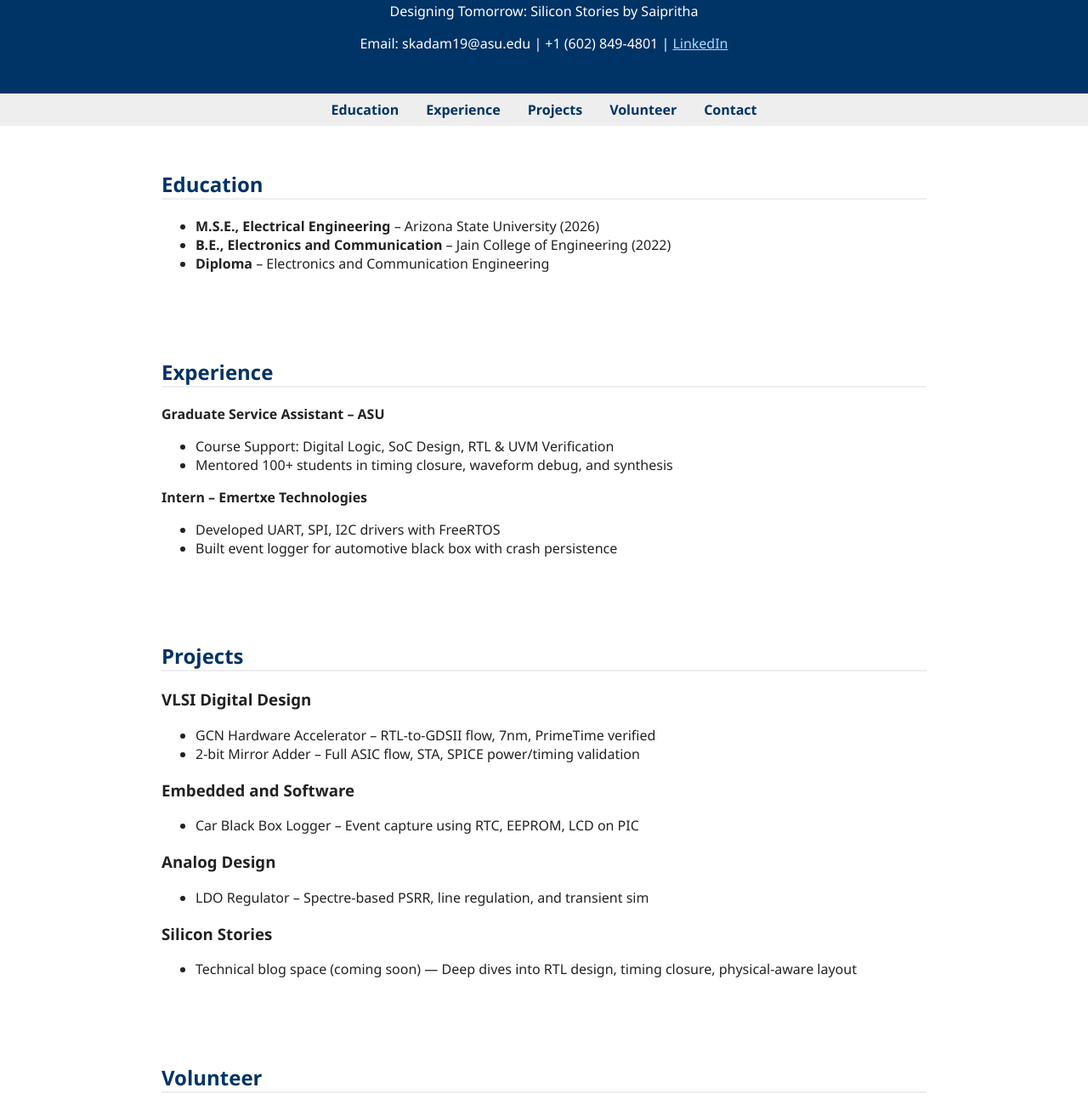
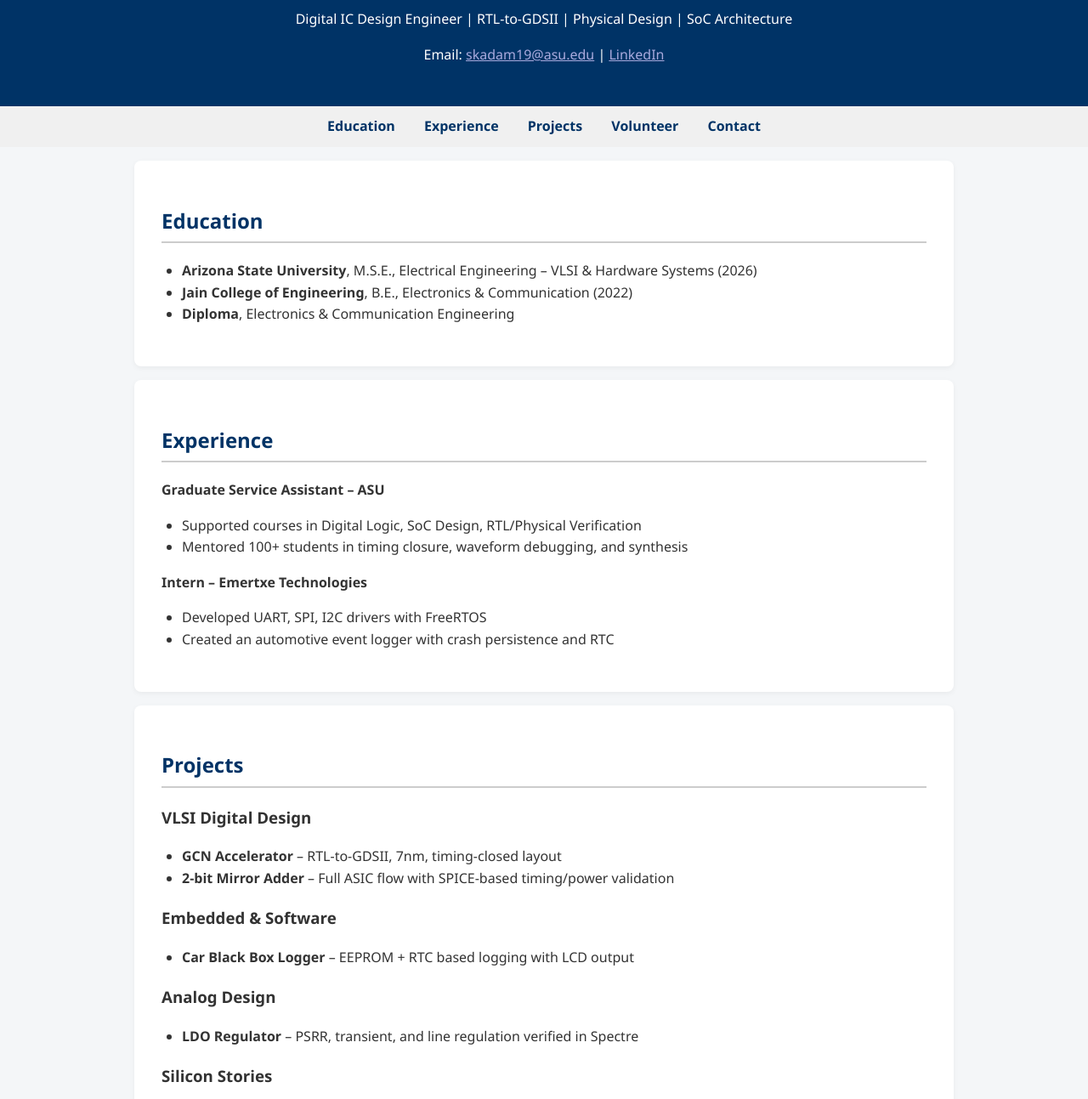
Before and after one commit to SAIPRITHA/saiprithakadam.github.io, a plain HTML site: page index.html in a window 1280 px wide. Shown: the part 116-1409 px from the top of the page at 85% size. Drawn offline with Linux system fonts and the light colour scheme.

Commit message:
Update index.html

```diff
--- a/index.html
+++ b/index.html
@@ -6,43 +6,52 @@
   <title>Saipritha Kadam – Digital IC Design Engineer</title>
   <style>
     body {
+      margin: 0;
       font-family: "Segoe UI", sans-serif;
-      margin: 0;
-      background: #fff;
-      color: #222;
+      line-height: 1.6;
+      background: #f4f6f8;
+      color: #333;
     }
     header {
       background: #003366;
       color: white;
-      padding: 2rem;
+      text-align: center;
+      padding: 2rem 1rem;
+    }
+    nav {
+      background: #f0f0f0;
+      padding: 0.7rem;
       text-align: center;
     }
-    nav {
-      background: #eee;
-      display: flex;
-      justify-content: center;
-      padding: 0.5rem;
-    }
     nav a {
-      margin: 0 1rem;
+      margin: 0 15px;
       text-decoration: none;
       color: #003366;
-      font-weight: bold;
+      font-weight: 600;
     }
     section {
       padding: 2rem;
       max-width: 900px;
       margin: auto;
+      background: white;
+      margin-top: 1rem;
+      border-radius: 8px;
+      box-shadow: 0 2px 6px rgba(0,0,0,0.05);
     }
     h2 {
       color: #003366;
-      border-bottom: 2px solid #eee;
+      border-bottom: 2px solid #ccc;
+      padding-bottom: 0.3rem;
+    }
+    ul {
+      padding-left: 1.5rem;
     }
     footer {
-      background: #f2f2f2;
       text-align: center;
+      font-size: 0.85rem;
       padding: 1rem;
-      font-size: 0.9rem;
+      margin-top: 2rem;
+      background: #e8eaed;
     }
   </style>
 </head>
@@ -50,9 +59,9 @@
 
 <header>
   <h1>Saipritha Kadam</h1>
-  <p>Designing Tomorrow: Silicon Stories by Saipritha</p>
-  <p>Email: skadam19@asu.edu | +1 (602) 849-4801 |
-    <a href="https://linkedin.com/in/saipritha-kadam-a0a5441bb" style="color:#aaddff">LinkedIn</a>
+  <p>Digital IC Design Engineer | RTL-to-GDSII | Physical Design | SoC Architecture</p>
+  <p>Email: <a href="mailto:skadam19@asu.edu" style="color:#aad">skadam19@asu.edu</a> |
+     <a href="https://linkedin.com/in/saipritha-kadam-a0a5441bb" style="color:#aad">LinkedIn</a>
   </p>
 </header>
 
@@ -67,9 +76,9 @@
 <section id="education">
   <h2>Education</h2>
   <ul>
-    <li><strong>M.S.E., Electrical Engineering</strong> – Arizona State University (2026)</li>
-    <li><strong>B.E., Electronics and Communication</strong> – Jain College of Engineering (2022)</li>
-    <li><strong>Diploma</strong> – Electronics and Communication Engineering</li>
+    <li><strong>Arizona State University</strong>, M.S.E., Electrical Engineering – VLSI & Hardware Systems (2026)</li>
+    <li><strong>Jain College of Engineering</strong>, B.E., Electronics & Communication (2022)</li>
+    <li><strong>Diploma</strong>, Electronics & Communication Engineering</li>
   </ul>
 </section>
 
@@ -77,13 +86,13 @@
   <h2>Experience</h2>
   <p><strong>Graduate Service Assistant – ASU</strong></p>
   <ul>
-    <li>Course Support: Digital Logic, SoC Design, RTL & UVM Verification</li>
-    <li>Mentored 100+ students in timing closure, waveform debug, and synthesis</li>
+    <li>Supported courses in Digital Logic, SoC Design, RTL/Physical Verification</li>
+    <li>Mentored 100+ students in timing closure, waveform debugging, and synthesis</li>
   </ul>
   <p><strong>Intern – Emertxe Technologies</strong></p>
   <ul>
     <li>Developed UART, SPI, I2C drivers with FreeRTOS</li>
-    <li>Built event logger for automotive black box with crash persistence</li>
+    <li>Created an automotive event logger with crash persistence and RTC</li>
   </ul>
 </section>
 
@@ -92,29 +101,29 @@
 
   <h3>VLSI Digital Design</h3>
   <ul>
-    <li>GCN Hardware Accelerator – RTL-to-GDSII flow, 7nm, PrimeTime verified</li>
-    <li>2-bit Mirror Adder – Full ASIC flow, STA, SPICE power/timing validation</li>
+    <li><strong>GCN Accelerator</strong> – RTL-to-GDSII, 7nm, timing-closed layout</li>
+    <li><strong>2-bit Mirror Adder</strong> – Full ASIC flow with SPICE-based timing/power validation</li>
   </ul>
 
-  <h3>Embedded and Software</h3>
+  <h3>Embedded & Software</h3>
   <ul>
-    <li>Car Black Box Logger – Event capture using RTC, EEPROM, LCD on PIC</li>
+    <li><strong>Car Black Box Logger</strong> – EEPROM + RTC based logging with LCD output</li>
   </ul>
 
   <h3>Analog Design</h3>
   <ul>
-    <li>LDO Regulator – Spectre-based PSRR, line regulation, and transient sim</li>
+    <li><strong>LDO Regulator</strong> – PSRR, transient, and line regulation verified in Spectre</li>
   </ul>
 
   <h3>Silicon Stories</h3>
   <ul>
-    <li>Technical blog space (coming soon) — Deep dives into RTL design, timing closure, physical-aware layout</li>
+    <li>Blog (coming soon): Physical design tips, flow automation, RTL debugging</li>
   </ul>
 </section>
 
 <section id="volunteer">
   <h2>Volunteer</h2>
-  <p>Assisted Digital IC labs at Jain College with Verilog simulation, RTL synthesis, and tool setup.</p>
+  <p>Assisted Digital IC labs at Jain College with Verilog simulation, RTL synthesis, and tool setup using ModelSim and Synopsys.</p>
 </section>
 
 <section id="contact">
@@ -124,7 +133,7 @@
 </section>
 
 <footer>
-  &copy; 2025 Saipritha Kadam — Built with ❤️ for the silicon world
+  &copy; 2025 Saipritha Kadam – Built with ❤️ for the silicon world
 </footer>
 
 </body>
```
